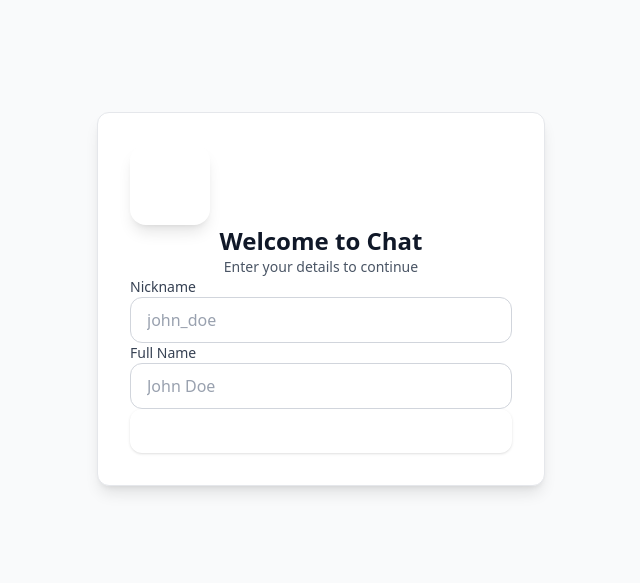
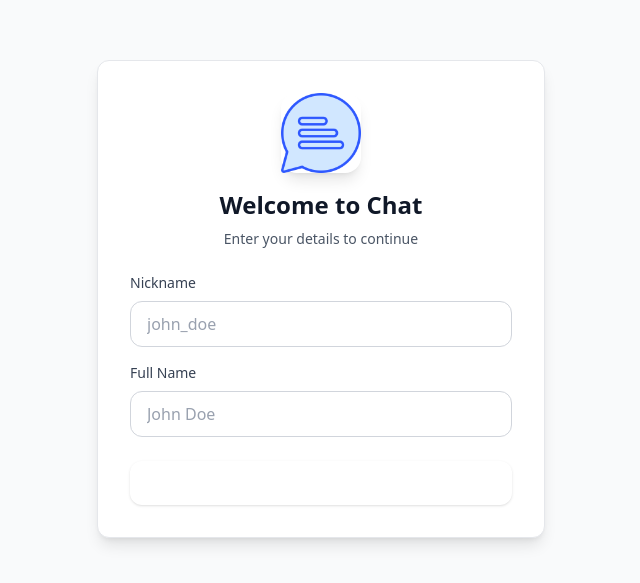
Before and after one commit to zakki-z/GatherIn-V1.0, a Next.js app in the folder code/frontend-nextjs/: page / in a window 1280 px wide. Shown: the part 101-684 px from the top of the page, without its empty margins (319-959 px from the left). Built offline with nearby package versions, Linux system fonts and the light colour scheme.

Commit message:
add logos

```diff
--- a/code/frontend-nextjs/app/chat/page.tsx
+++ b/code/frontend-nextjs/app/chat/page.tsx
@@ -7,6 +7,7 @@ import ChatWindow from '@/components/chat/ChatWindow'
 import { User } from '@/types'
 import { useWebSocket } from '@/hooks/useWebSocket'
 import { useChat } from '@/hooks/useChat'
+import Image from "next/image";
 
 export default function ChatPage() {
     const router = useRouter()
@@ -46,8 +47,10 @@ export default function ChatPage() {
             <header
                 className="bg-white dark:bg-gray-800 border-b border-gray-200 dark:border-gray-700 px-4 sm:px-6 py-3 sm:py-4 flex flex-col sm:flex-row justify-between items-start sm:items-center gap-3 shadow-sm">
                 <div className="w-full sm:w-auto">
-                    <h1 className="text-lg sm:text-xl font-semibold text-gray-900 dark:text-white">Chat Application</h1>
-                    <p className="text-xs sm:text-sm text-gray-600 dark:text-gray-400 mt-0.5">{currentUser.fullName}</p>
+                    <Image src={"/gatherin.png"}
+                           alt={"GatherIn Logo"}
+                           width={100}
+                           height={100}/>
                 </div>
                 <div className="flex items-center gap-3 sm:gap-4 w-full sm:w-auto justify-between sm:justify-end">
                 <span
@@ -56,6 +59,7 @@ export default function ChatPage() {
                         className={`w-2 h-2 rounded-full ${isConnected ? 'bg-green-600 dark:bg-green-400 animate-pulse' : 'bg-red-600 dark:bg-red-400 animate-pulse'}`}/>
                     {isConnected ? 'Connected' : 'Disconnected'}
                 </span>
+                    <p className="text-xs sm:text-sm text-gray-600 dark:text-gray-400 mt-0.5">{currentUser.fullName}</p>
                     <button
                         onClick={handleLogout}
                         className="px-3 sm:px-4 py-1.5 sm:py-2 text-xs sm:text-sm bg-gray-100 hover:bg-gray-200 dark:bg-gray-700 dark:hover:bg-gray-600 text-gray-900 dark:text-gray-100 rounded-lg transition-colors font-medium"
--- a/code/frontend-nextjs/app/globals.css
+++ b/code/frontend-nextjs/app/globals.css
@@ -2,7 +2,6 @@
 
 * {
   box-sizing: border-box;
-  margin: 0;
 }
 
 body {
--- a/code/frontend-nextjs/components/LoginForm.tsx
+++ b/code/frontend-nextjs/components/LoginForm.tsx
@@ -4,6 +4,7 @@ import { useState, FormEvent } from 'react'
 import Card from './ui/Card'
 import Input from './ui/Input'
 import Button from './ui/Button'
+import Image from "next/image";
 
 interface LoginFormProps {
     onLogin: (nickName: string, fullName: string) => void
@@ -26,9 +27,12 @@ export default function LoginForm({ onLogin, isLoading }: LoginFormProps) {
             <form onSubmit={handleSubmit} className="space-y-6">
                 <div className="text-center">
                     <div className="w-16 h-16 sm:w-20 sm:h-20 mx-auto mb-4 bg-gradient-to-br from-primary-400 to-primary-600 dark:from-primary-500 dark:to-primary-700 rounded-2xl flex items-center justify-center shadow-lg">
-                        <svg className="w-8 h-8 sm:w-10 sm:h-10 text-white" fill="none" stroke="currentColor" viewBox="0 0 24 24">
-                            <path strokeLinecap="round" strokeLinejoin="round" strokeWidth={2} d="M8 12h.01M12 12h.01M16 12h.01M21 12c0 4.418-4.03 8-9 8a9.863 9.863 0 01-4.255-.949L3 20l1.395-3.72C3.512 15.042 3 13.574 3 12c0-4.418 4.03-8 9-8s9 3.582 9 8z" />
-                        </svg>
+                        <div className="w-full sm:w-auto">
+                            <Image src={"/chat.png"}
+                                   alt={"chat Logo"}
+                                   width={100}
+                                   height={100}/>
+                        </div>
                     </div>
                     <h1 className="text-xl sm:text-2xl font-bold text-gray-900 dark:text-white">Welcome to Chat</h1>
                     <p className="text-xs sm:text-sm text-gray-600 dark:text-gray-400 mt-2">Enter your details to continue</p>
```
Also changed, not shown: code/frontend-nextjs/public/chat.png (added), 1 other file (tests, documents, lock files or other folders).
